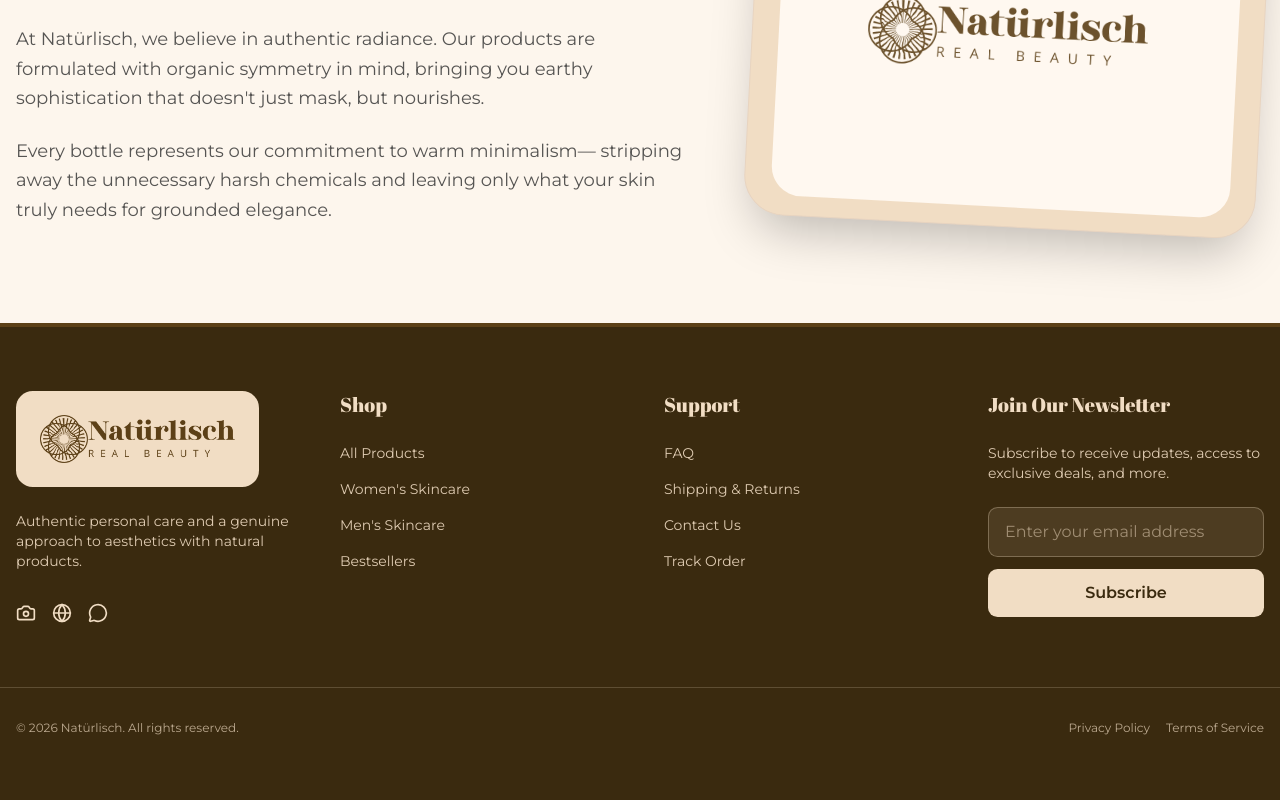
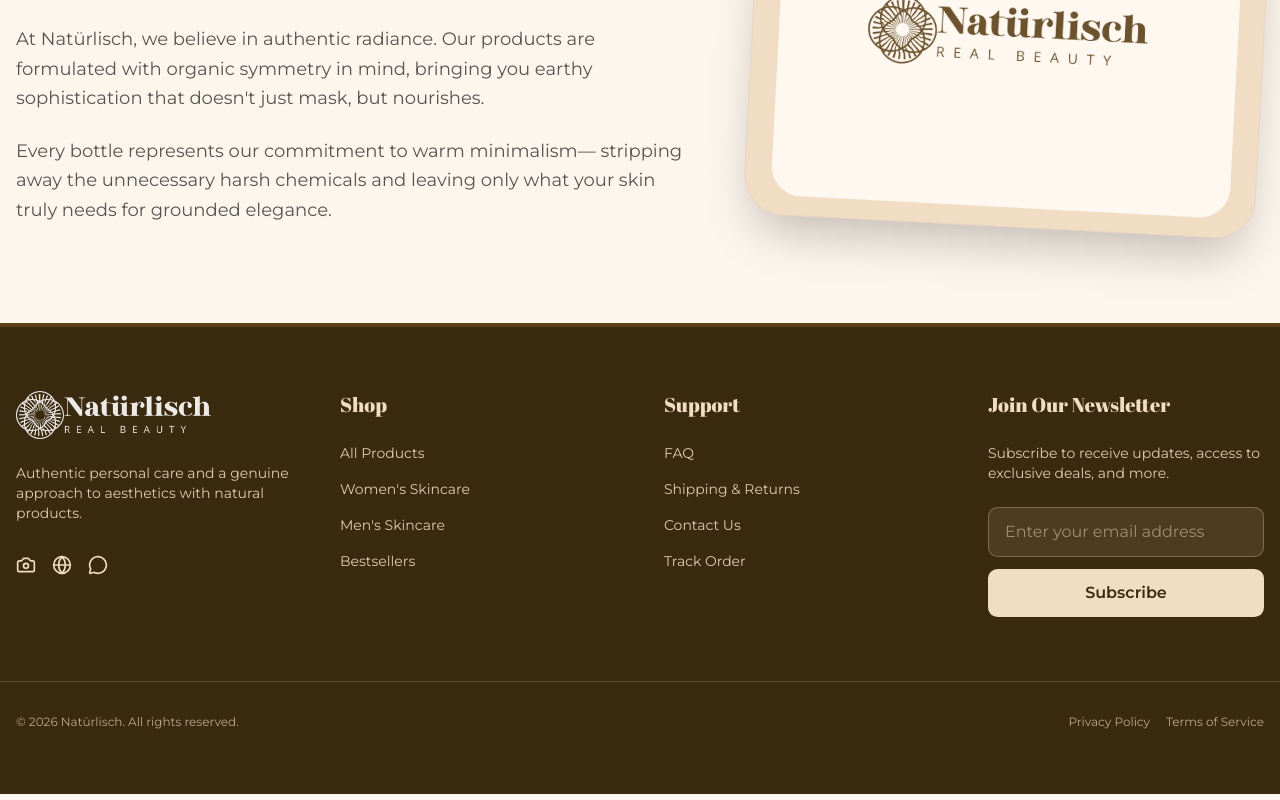
Before and after one commit to Harshsharma6116/naturlisch, a Next.js app: page / in a window 1280 px wide. Shown: the part 2106-2906 px from the top of the page. Built offline with nearby package versions, Linux system fonts and the light colour scheme.

Commit message:
style: remove footer logo background box and invert logo color

```diff
--- a/src/components/layout/Footer.tsx
+++ b/src/components/layout/Footer.tsx
@@ -11,13 +11,13 @@
 
         {/* Brand Column */}
         <div className="flex flex-col gap-6">
-          <Link href="/" className="inline-block bg-[#F1DDC4] p-6 rounded-xl w-fit">
+          <Link href="/" className="inline-block w-fit">
             <Image
               src="/images/logo-cropped.png"
               alt="Natürlisch"
               width={240}
               height={60}
-              className="h-12 w-auto object-contain"
+              className="h-12 w-auto object-contain brightness-0 invert opacity-90 hover:opacity-100 transition-opacity"
             />
           </Link>
           <p className="font-sans text-sm opacity-90 max-w-xs">
```
